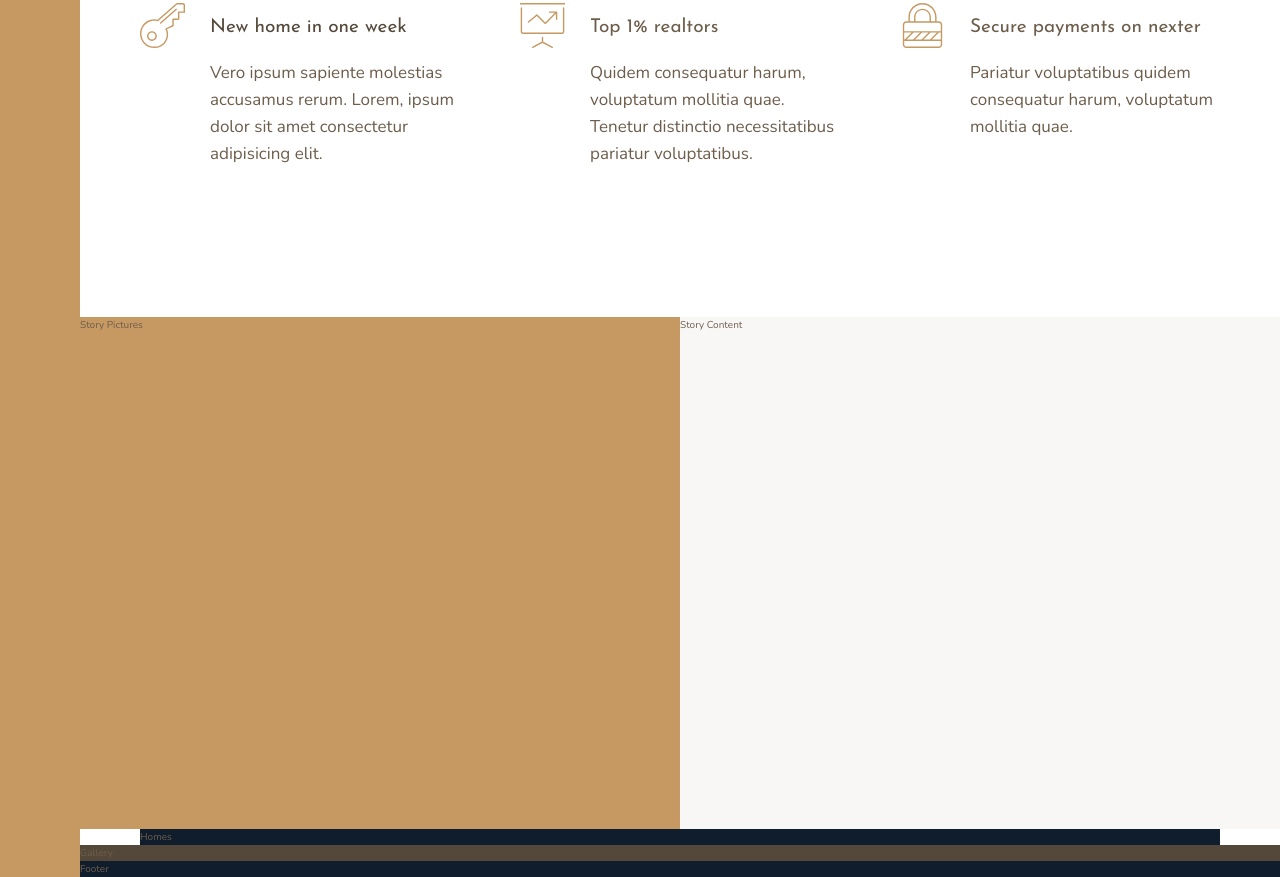
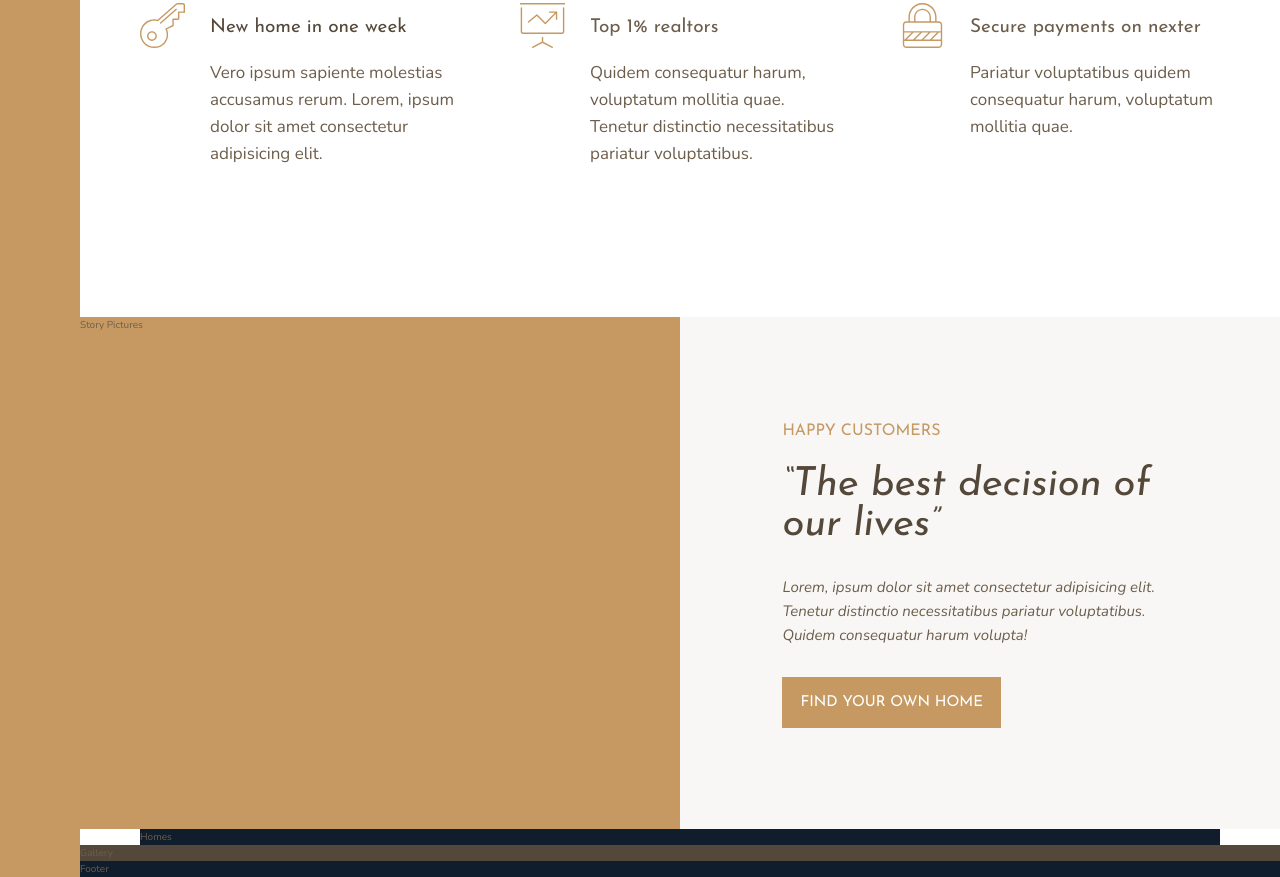
Before and after one commit to vin18/Nexter, a website: page index.html in a window 1280 px wide. Shown: the part 991-1868 px from the top of the page. Drawn offline with nearby package versions, Linux system fonts and the light colour scheme.

Commit message:
Building the story section - part 1

```diff
--- a/index.html
+++ b/index.html
@@ -110,7 +110,16 @@
     </div>
 
     <div class="story__content">
-      Story Content
+      <h3 class="heading-3 mb-sm">Happy Customers</h3>
+      <h2 class="heading-2 heading-2--dark mb-md">
+        &ldquo;The best decision of our lives&rdquo;
+      </h2>
+      <p class="story__text mb-md">
+        Lorem, ipsum dolor sit amet consectetur adipisicing elit.
+        Tenetur distinctio necessitatibus pariatur voluptatibus.
+        Quidem consequatur harum volupta!
+      </p>
+      <button class="btn">Find your own home</button>
     </div>
 
     <section class="homes">
--- a/sass/_story.scss
+++ b/sass/_story.scss
@@ -7,5 +7,21 @@
   &__content {
     background-color: $color-grey-light-1;
     grid-column: col-start 5 / full-end;
+
+    padding: 6rem 8vw;
+
+    // display: flex;
+    // flex-direction: column;
+    // justify-content: center;
+    // align-items: flex-start;
+
+    display: grid;
+    align-content: center;
+    justify-items: start;
+  }
+
+  &__text {
+    font-size: 1.5rem;
+    font-style: italic;
   }
 }
--- a/sass/_typography.scss
+++ b/sass/_typography.scss
@@ -9,10 +9,24 @@
 
 .heading-2 {
   @extend %heading;
+  font-size: 4rem;
+  font-style: italic;
+  line-height: 1;
+
+  &--light {
+    color: $color-grey-light-1;
+  }
+
+  &--dark {
+    color: $color-grey-dark-1;
+  }
 }
 
 .heading-3 {
   @extend %heading;
+  font-size: 1.6rem;
+  color: $color-primary;
+  text-transform: uppercase;
 }
 
 .heading-4 {
@@ -27,3 +41,36 @@
     color: $color-grey-dark-1;
   }
 }
+
+.btn {
+  background-color: $color-primary;
+  color: #fff;
+  border: none;
+  border-radius: 0;
+  font-family: $font-display;
+  font-size: 1.5rem;
+  text-transform: uppercase;
+  padding: 1.8rem;
+  cursor: pointer;
+  transition: all 0.2s;
+
+  &:hover {
+    background-color: $color-primary-dark;
+  }
+}
+
+.mb-sm {
+  margin-bottom: 2rem;
+}
+
+.mb-md {
+  margin-bottom: 3rem;
+}
+
+.mb-lg {
+  margin-bottom: 4rem;
+}
+
+.mb-hg {
+  margin-bottom: 8rem;
+}
```
Also changed, not shown: css/style.css.
